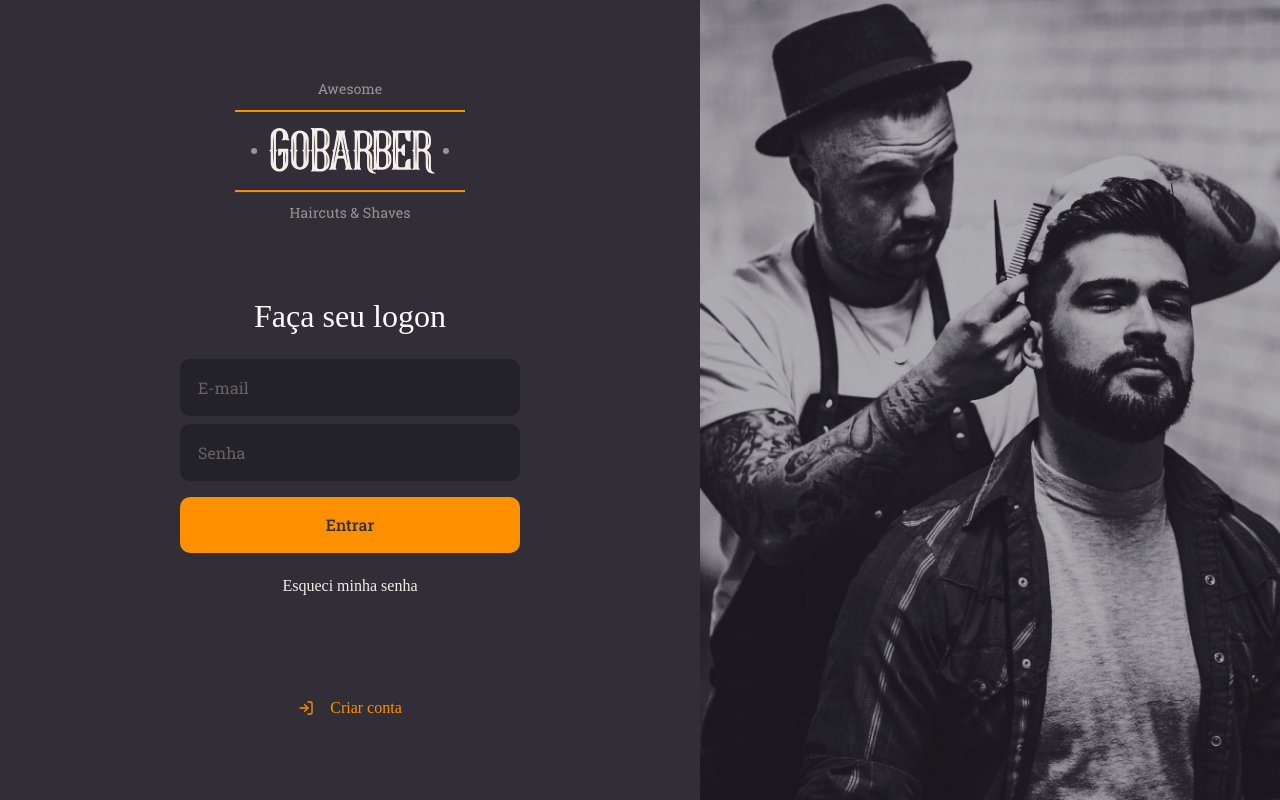
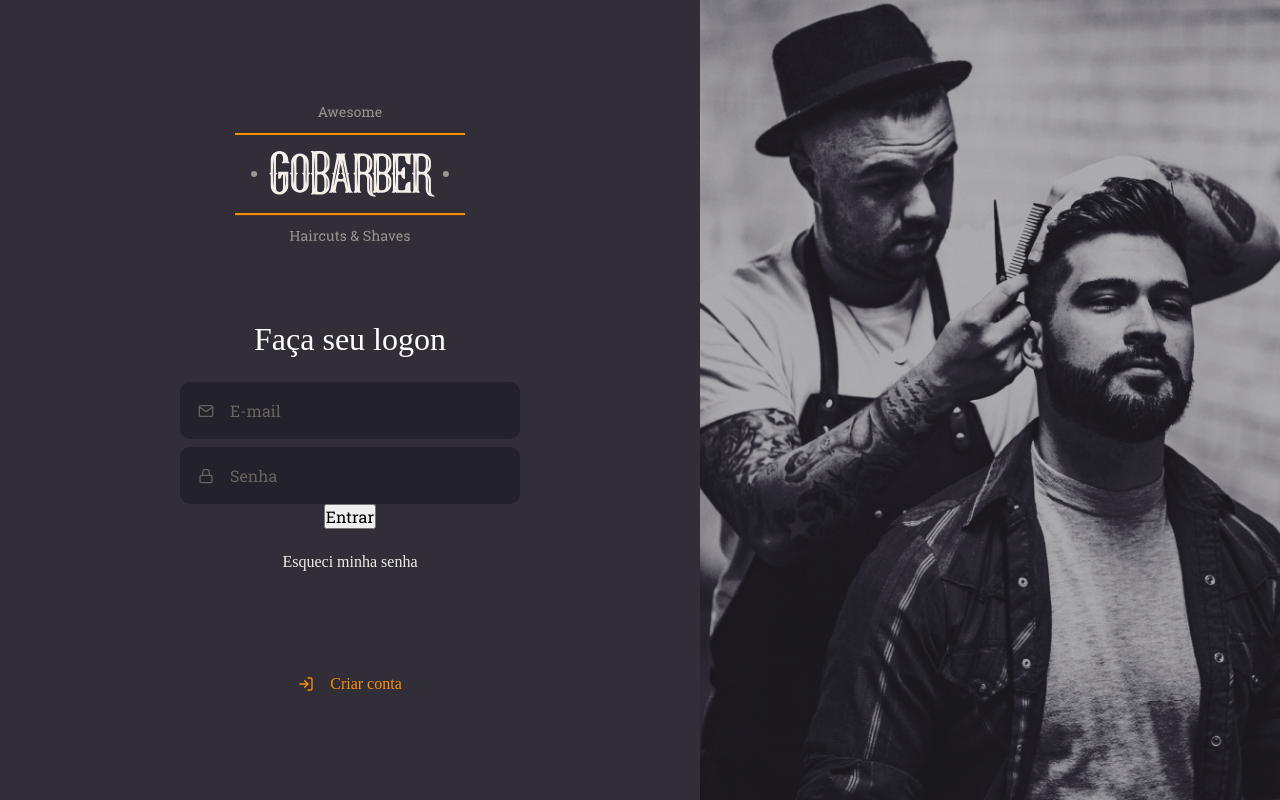
Before and after one commit to luizpaulolppa/gobarber-web, a React (Create React App) app: page / in a window 1280 px wide. Built offline with nearby package versions, Linux system fonts and the light colour scheme.

Commit message:
criado novos componentes de inputs

```diff
--- /dev/null
+++ b/src/components/Button/index.tsx
@@ -0,0 +1,13 @@
+import React, { ButtonHTMLAttributes } from 'react';
+import Button from '../Input';
+
+import { Container } from './styles';
+
+type InputProps = ButtonHTMLAttributes<HTMLButtonElement>;
+// interface InputProps extends ButtonHTMLAttributes<HTMLButtonElement> {}
+
+const Input: React.FC<InputProps> = ({ children, ...rest }) => (
+  <Container {...rest}>{children}</Container>
+);
+
+export default Input;
--- /dev/null
+++ b/src/components/Button/styles.ts
@@ -0,0 +1,21 @@
+import styled from 'styled-components';
+import { shade } from 'polished';
+
+export const Container = styled.button`
+  button {
+    background: #FF9000;
+    height: 56px;
+    border-radius: 10px;
+    border: 0;
+    width: 100%;
+    padding: 0 16px;
+    color: #312E38;
+    font-weight: 500;
+    margin-top: 16px;
+    transition: background-color 0.2;
+
+    &:hover {
+      background: ${shade(0.2, '#FF9000')}
+    }
+  }
+`;
--- /dev/null
+++ b/src/components/Input/index.tsx
@@ -0,0 +1,18 @@
+import React, { InputHTMLAttributes } from 'react';
+import { IconBaseProps } from 'react-icons';
+
+import { Container } from './styles';
+
+interface InputProps extends InputHTMLAttributes<HTMLInputElement> {
+  name: string;
+  icon?: React.ComponentType<IconBaseProps>;
+}
+
+const Button: React.FC<InputProps> = ({ icon: Icon, ...rest }) => (
+  <Container>
+    { Icon && <Icon /> }
+    <input {...rest} />
+  </Container>
+);
+
+export default Button;
--- /dev/null
+++ b/src/components/Input/styles.ts
@@ -0,0 +1,31 @@
+import styled from 'styled-components';
+
+export const Container = styled.div`
+  display: flex;
+  align-items: center;
+  background: #232129;
+  border-radius: 10px;
+  border: 2px solid #232129;
+  width: 100%;
+  padding: 16px;
+  color: #666360;
+
+  input {
+    flex: 1;
+    color: #F4EDE8;
+    border: 0;
+    background: transparent;
+
+    &::placeholder {
+      color: #666360;
+    }
+  }
+
+  svg {
+    margin-right: 16px;
+  }
+
+  & + div {
+    margin-top: 8px;
+  }
+`;
--- a/src/pages/SignIn/index.tsx
+++ b/src/pages/SignIn/index.tsx
@@ -1,7 +1,10 @@
 import React from 'react';
-import { FiLogIn } from 'react-icons/fi';
+import { FiLogIn, FiMail, FiLock } from 'react-icons/fi';
 
 import logoImg from '../../assets/logo.svg';
+
+import Input from '../../components/Input';
+import Button from '../../components/Button';
 
 import { Container, Content, Background } from './styles';
 
@@ -13,10 +16,10 @@
       <form>
         <h1>Faça seu logon</h1>
 
-        <input type="text" placeholder="E-mail" />
-        <input type="password" placeholder="Senha" />
+        <Input type="text" name="email" icon={FiMail} placeholder="E-mail" />
+        <Input type="password" name="password" icon={FiLock} placeholder="Senha" />
 
-        <button type="submit">Entrar</button>
+        <Button type="submit">Entrar</Button>
 
         <a href="/">Esqueci minha senha</a>
       </form>
--- a/src/pages/SignIn/styles.ts
+++ b/src/pages/SignIn/styles.ts
@@ -24,40 +24,6 @@
 
     h1 {
       margin-bottom: 24px;
-    }
-
-    input {
-      background: #232129;
-      border-radius: 10px;
-      border: 2px solid #232129;
-      width: 100%;
-      padding: 16px;
-      color: #F4EDE8;
-
-      &::placeholder {
-        color: #666360;
-      }
-
-      & + input {
-        margin-top: 8px;
-      }
-    }
-
-    button {
-      background: #FF9000;
-      height: 56px;
-      border-radius: 10px;
-      border: 0;
-      width: 100%;
-      padding: 0 16px;
-      color: #312E38;
-      font-weight: 500;
-      margin-top: 16px;
-      transition: background-color 0.2;
-
-      &:hover {
-        background: ${shade(0.2, '#FF9000')}
-      }
     }
 
     a {
```
